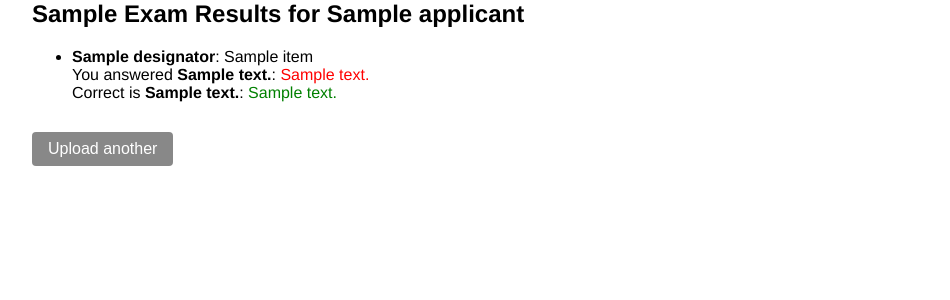
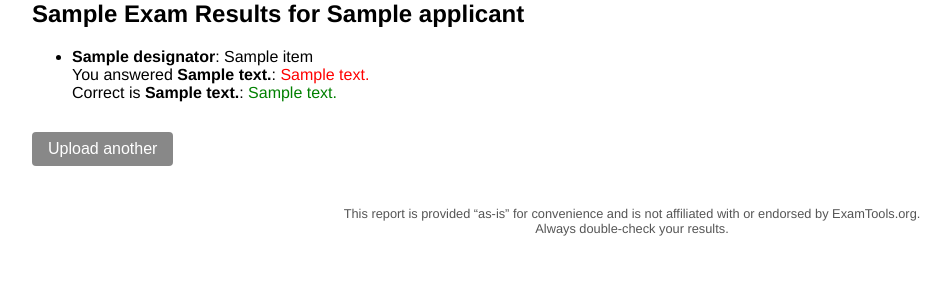
Before and after one commit to jpasqua/wm7x-exam-results, a Flask app: template templates/report.html in a window 1280 px wide. Shown: the part 160-460 px from the top of the page, without its empty margins (8-958 px from the left). Run offline with Flask 3, Linux system fonts and the light colour scheme; the template is opened without the code that fills it: most values are stand-ins (such as "Sample title", 1, 10 or a date in 2020).

Commit message:
Add disclaimer, don't print button

```diff
--- a/templates/report.html
+++ b/templates/report.html
@@ -19,8 +19,13 @@
 {% endfor %}
 </ul>
 
-<form action="{{ url_for('index') }}" method="get">
+<form action="{{ url_for('index') }}" method="get" class="no-print">
     <button type="submit" class="button">Upload another</button>
 </form>
 
+<footer class="disclaimer">
+  <p>This report is provided “as-is” for convenience and is not affiliated with or endorsed by ExamTools.org.<br>
+  Always double-check your results.</p>
+</footer>
+
 {% endblock %}
```
